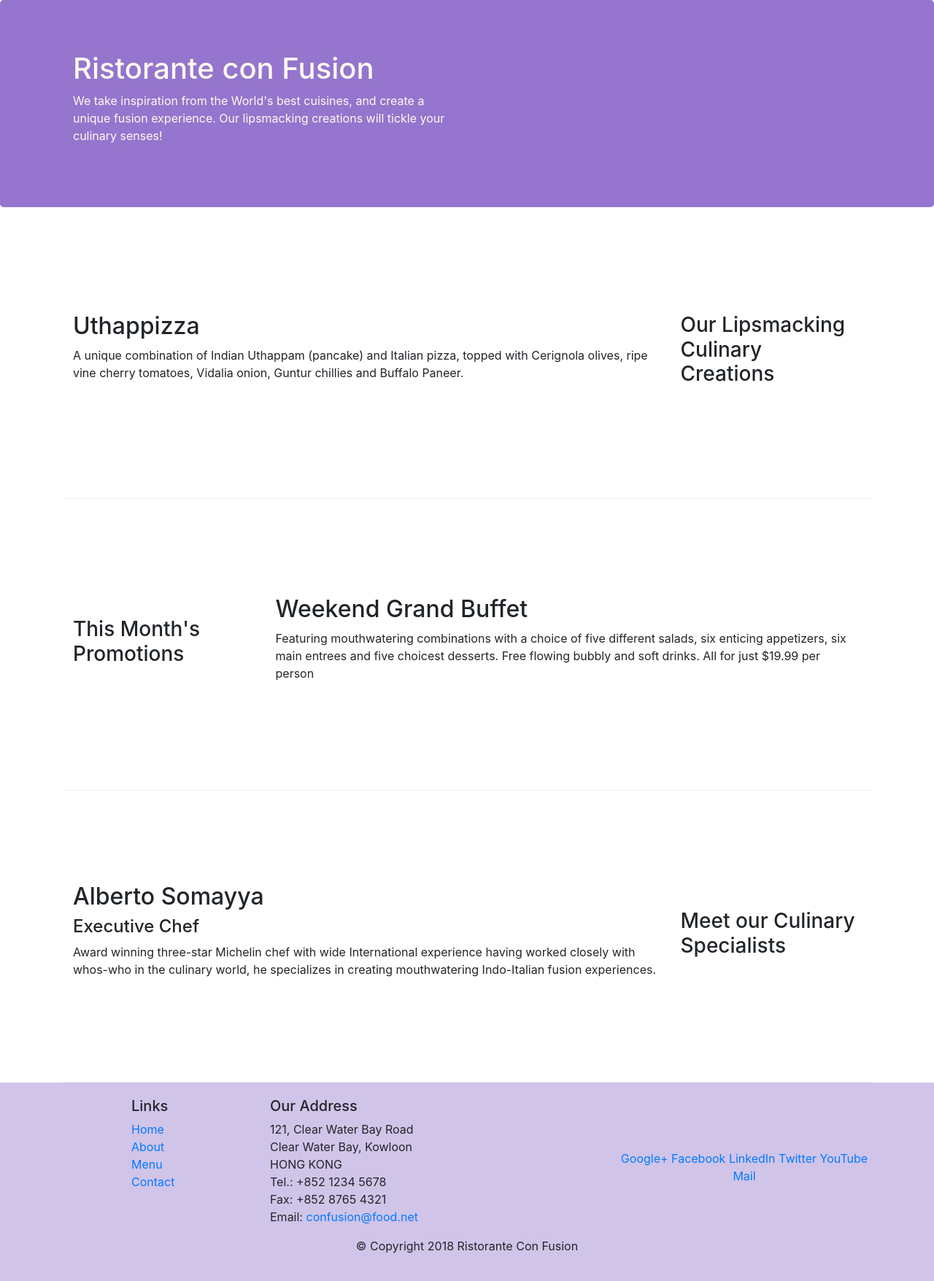
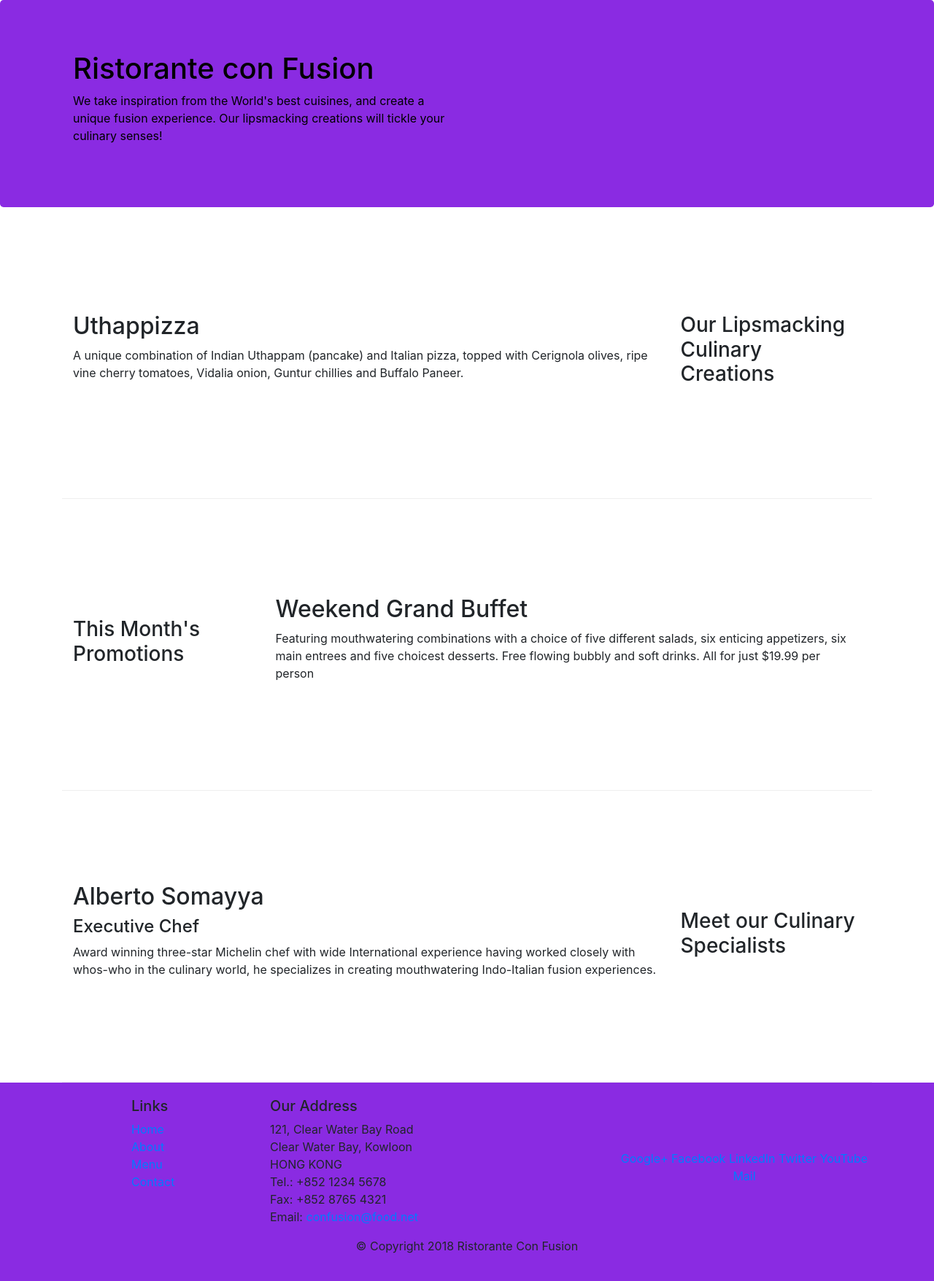
Before and after one commit to Arcgiss/Project, a website: page getting-started/index.html in a window 1280 px wide. Shown: the whole page at 73% size. Drawn offline with nearby package versions, Linux system fonts and the light colour scheme.

Commit message:
trying background colors

```diff
--- a/getting-started/css/styles.css
+++ b/getting-started/css/styles.css
@@ -1,4 +1,4 @@
-/*noinspection ALL*/
+
 .row-header {
     margin: 0px auto;
     padding: 0px auto;
@@ -12,7 +12,7 @@
 }
 
 .footer {
-    background-color: #D1C4E9;
+    background-color: blueviolet;
     margin: 0px auto;
     padding: 20px 0px 20px 0px;
 }
@@ -20,12 +20,12 @@
 .jumbotron {
     padding: 70px 30px 70px 30px;
     margin: 0px auto;
-    background: #9575CD;
-    color: floralwhite;
+    background: blueviolet;
+    color: black;
 }
 
 .address {
     font-size: 80%;
     margin: 0px;
-    color: #0f0f0f;
+    color: black;
 }
--- a/getting-started/package.json
+++ b/getting-started/package.json
@@ -1,5 +1,5 @@
 {
-  "name": "confusion",
+  "name": "getting started",
   "version": "1.0.0",
   "description": "This is a website for Ristorante Con Fusion",
   "main": "index.html",
@@ -8,7 +8,7 @@
     "test": "echo \"Error: no test specified\" && exit 1",
     "lite": "lite-server"
   },
-  "author": "",
+  "author": "Lukas",
   "license": "ISC",
   "devDependencies": {
     "lite-server": "^2.5.4"
```
Also changed, not shown: getting-started/aboutus.html (+1 -1 lines).
